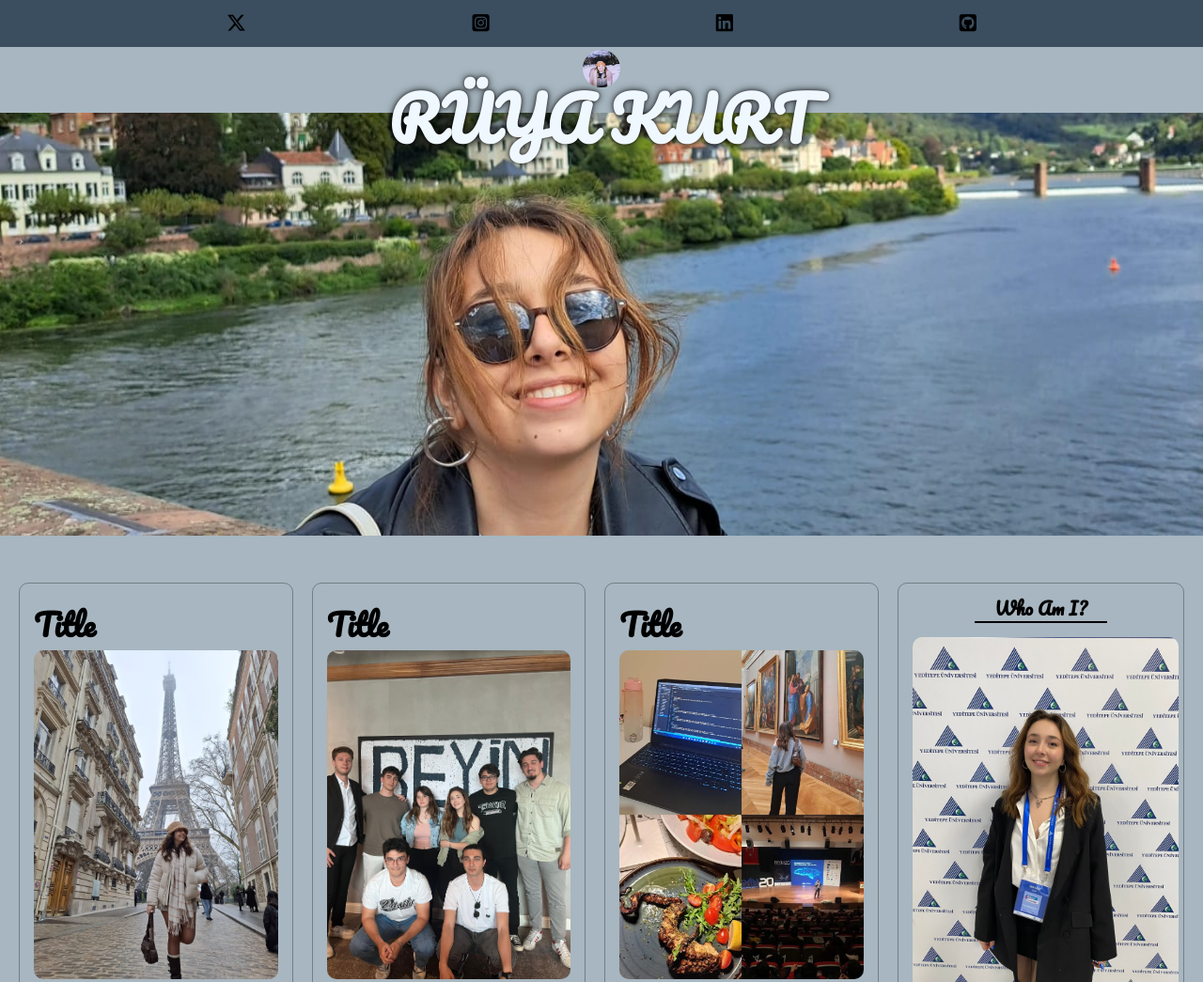
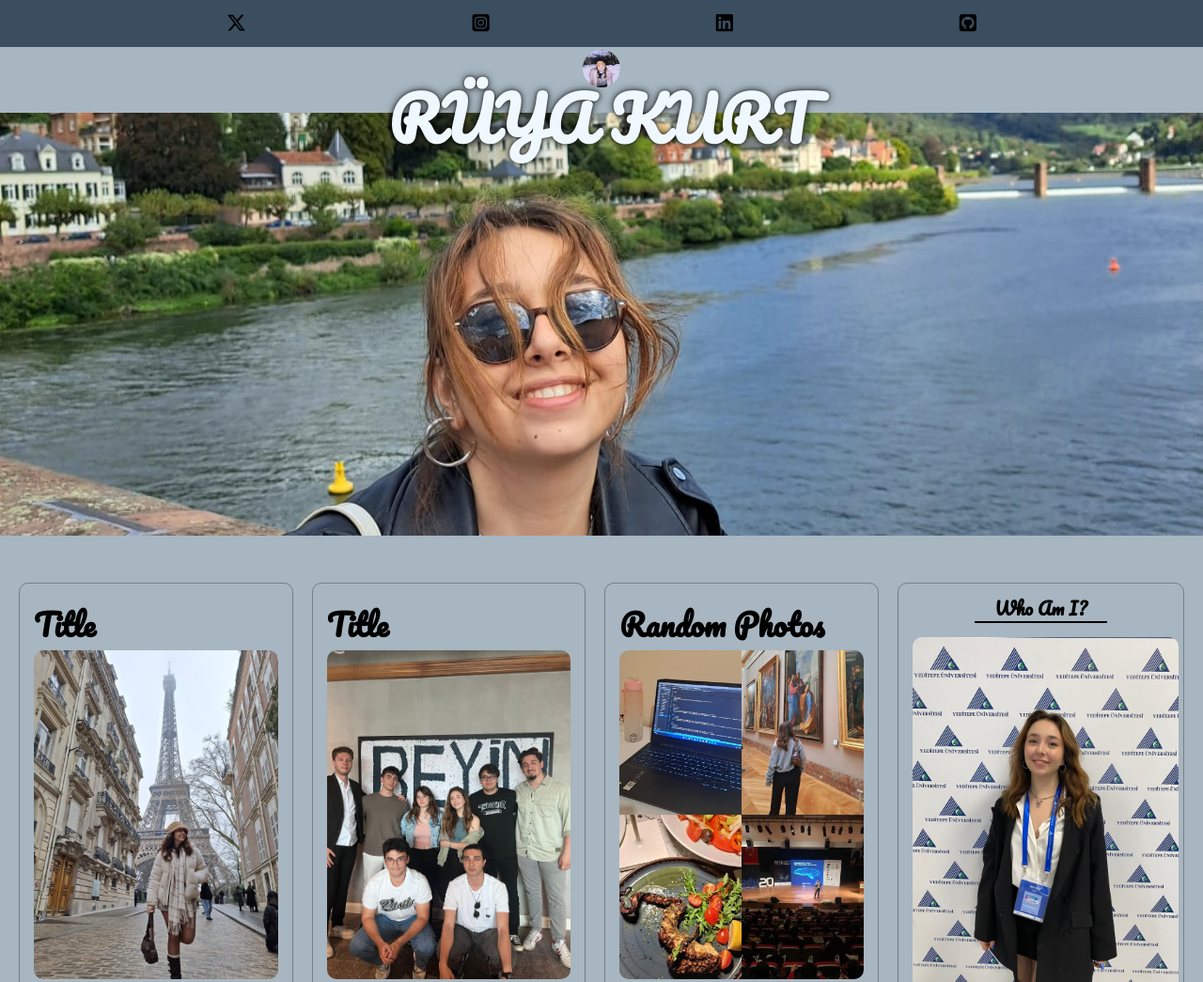
Before and after one commit to ryaxx/ryaxx.github.io, a plain HTML site: page index.html in a window 1280 px wide. Shown: the top 1045 px of the page at 94% size. Drawn offline with Linux system fonts and the light colour scheme.

Commit message:
section title was changed.

```diff
--- a/index.html
+++ b/index.html
@@ -61,7 +61,7 @@
                     </p>
                 </div>
                 <div class="post">
-                    <h1>Title</h1>
+                    <h1>Random Photos</h1>
                     <img src="public/img/WhatsApp Image 2025-03-18 at 23.27.59_fe166e9e.jpg" alt="content">
                     <p>I love living life to the fullest and cherishing every moment!
 
```
